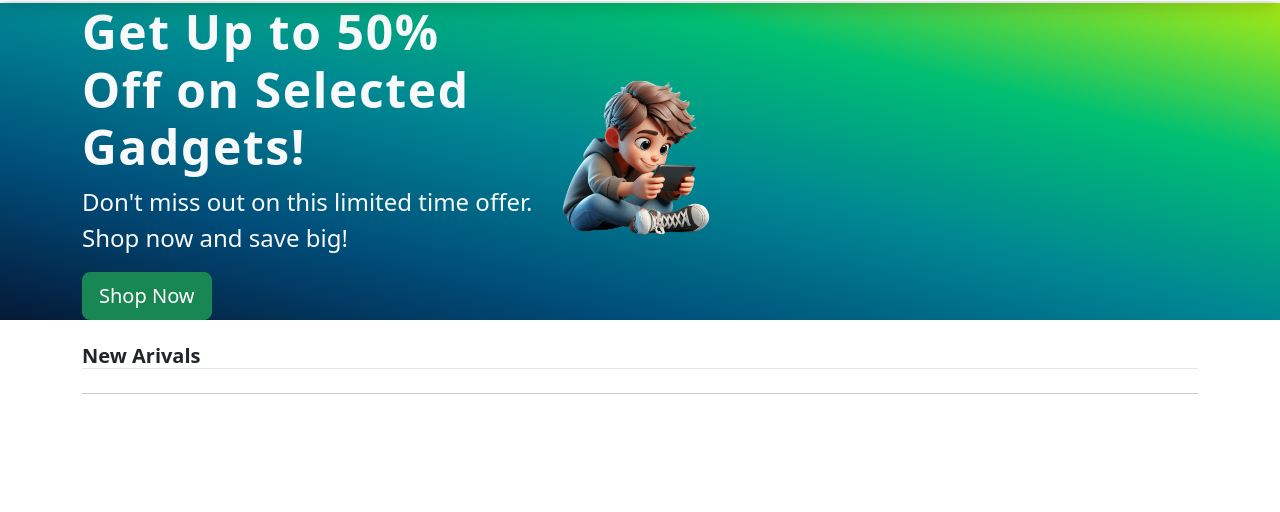
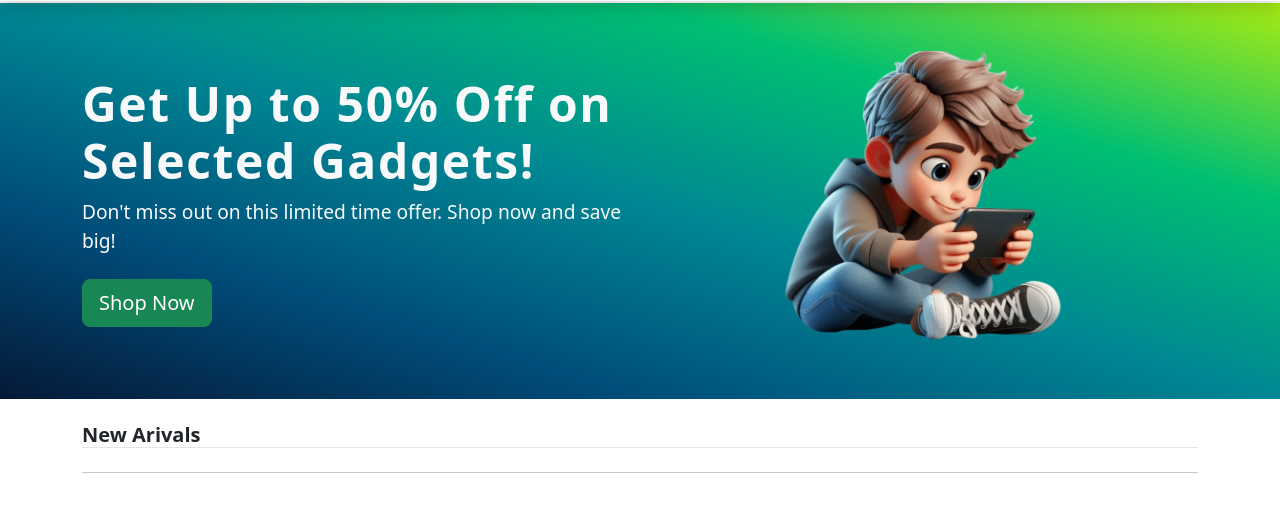
Before and after one commit to TalhaSameja/TechNest, a Django app: page / in a window 1280 px wide. Shown: the part 73-585 px from the top of the page. Run offline with Django 4.2, Linux system fonts and the light colour scheme; data that the repository does not hold is empty.

Commit message:
pushed fyp to github

```diff
--- a/ecomproject/templates/home.html
+++ b/ecomproject/templates/home.html
@@ -6,29 +6,24 @@
 
 <!-- the-imagesection -->
 
-<header class="background-header">
+<header class="background-header py-5">
   <section class="container">
     <div class="row align-items-center">
-          <div class="col-md-5">
+      <div class="col-md-6 order-md-1 order-2">
         <section class="header-text">
           <h1 class="text-light" style="font-size: 3rem;">Get Up to 50% Off on Selected Gadgets!</h1>
-                  <p class="text-light" style="font-size: 1.5rem; margin-bottom: 1rem;">Don't miss out on this limited time offer. Shop now and save big!</p>
+          <p class="text-light" style="font-size: 1.2rem; margin-bottom: 1.5rem;">Don't miss out on this limited time offer. Shop now and save big!</p>
           <a class="btn btn-success btn-lg" href="/all-products/">Shop Now</a>
         </section>
       </div>
-          <div class="col-md-7">
-              <div class="the-car-img">
-                  <a href="/"
-                  >
-                  <img style = "width:10rem;height:10rem"
-                   src="static/image/home.png" alt=""/>
-                </a>
+      <div class="col-md-6 order-md-2 order-1">
+        <div class="d-flex justify-content-center">
+          <img src="static/image/home.png" alt="Hero Image" class="img-fluid" style="max-height: 300px;">
         </div>
       </div>
     </div>
   </section>
 </header>
-
 
 
   <h5>
--- a/requirments.txt
+++ b/req.txt
@@ -32,7 +32,7 @@ Pygments==2.14.0
 pymongo==4.3.3
 python-dateutil==2.8.2
 pywin32==306
-pyzmq==25.0.2
+pyzmq==26.4.0
 requests==2.30.0
 six==1.16.0
 sqlparse==0.4.3
```
Also changed, not shown: ecomproject/templates/allproducts.html (+9 -3 lines), ecomproject/static/image/Collection_Banner_1.webp (added), ecomproject/static/image/Saamaan-Bank-Series.webp (added), ecomproject/static/image/Saamaan-Italioo-Power-Bank.jpg (added), ecomproject/static/image/Saamaan-NeckWave-Band-Web-Size-Post.jpg (added), ecomproject/static/image/Watches_Web_Banner_Post_1_1.webp (added), 1 other file. Lines whose indentation alone changed are shown as unchanged.
